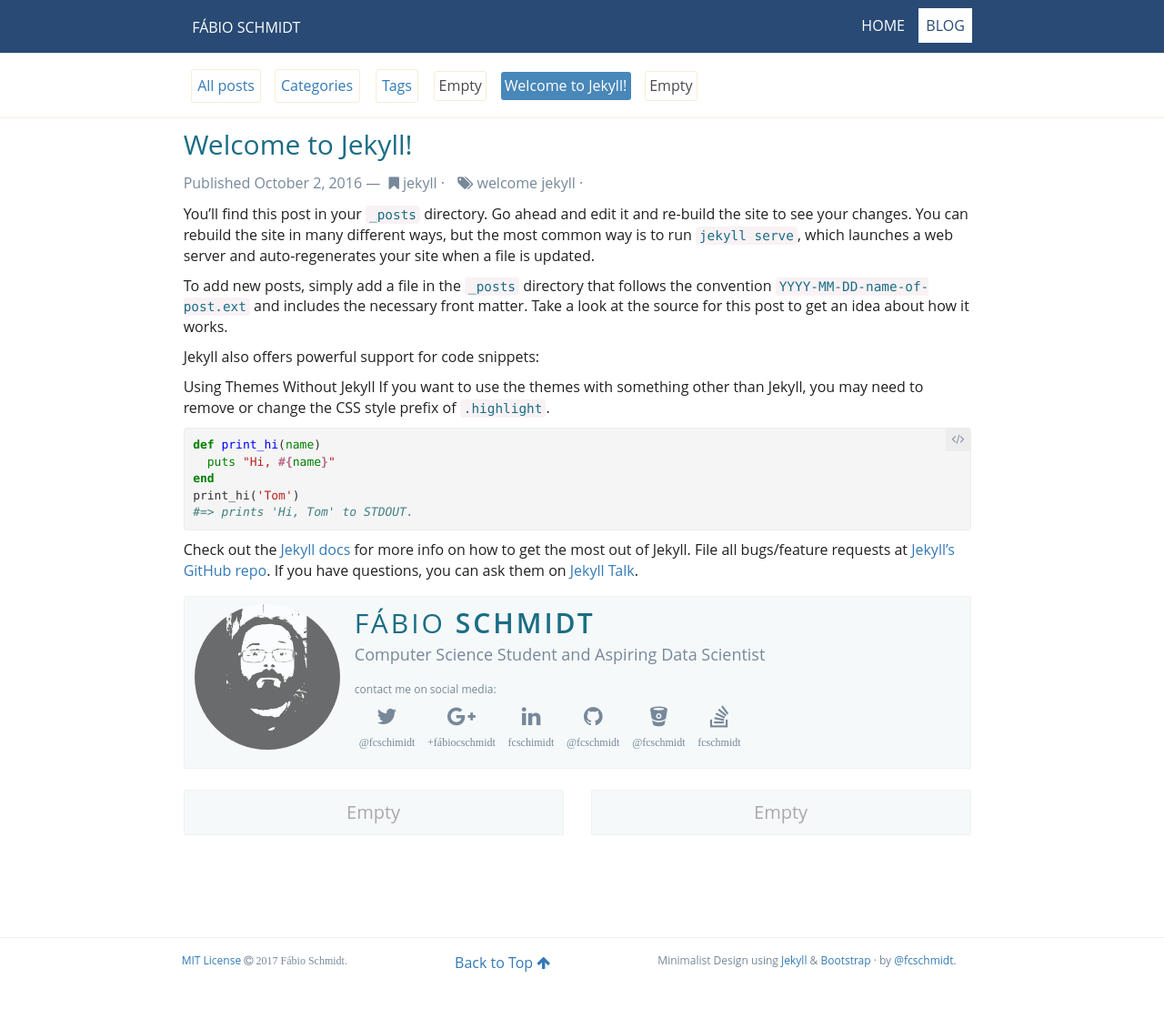
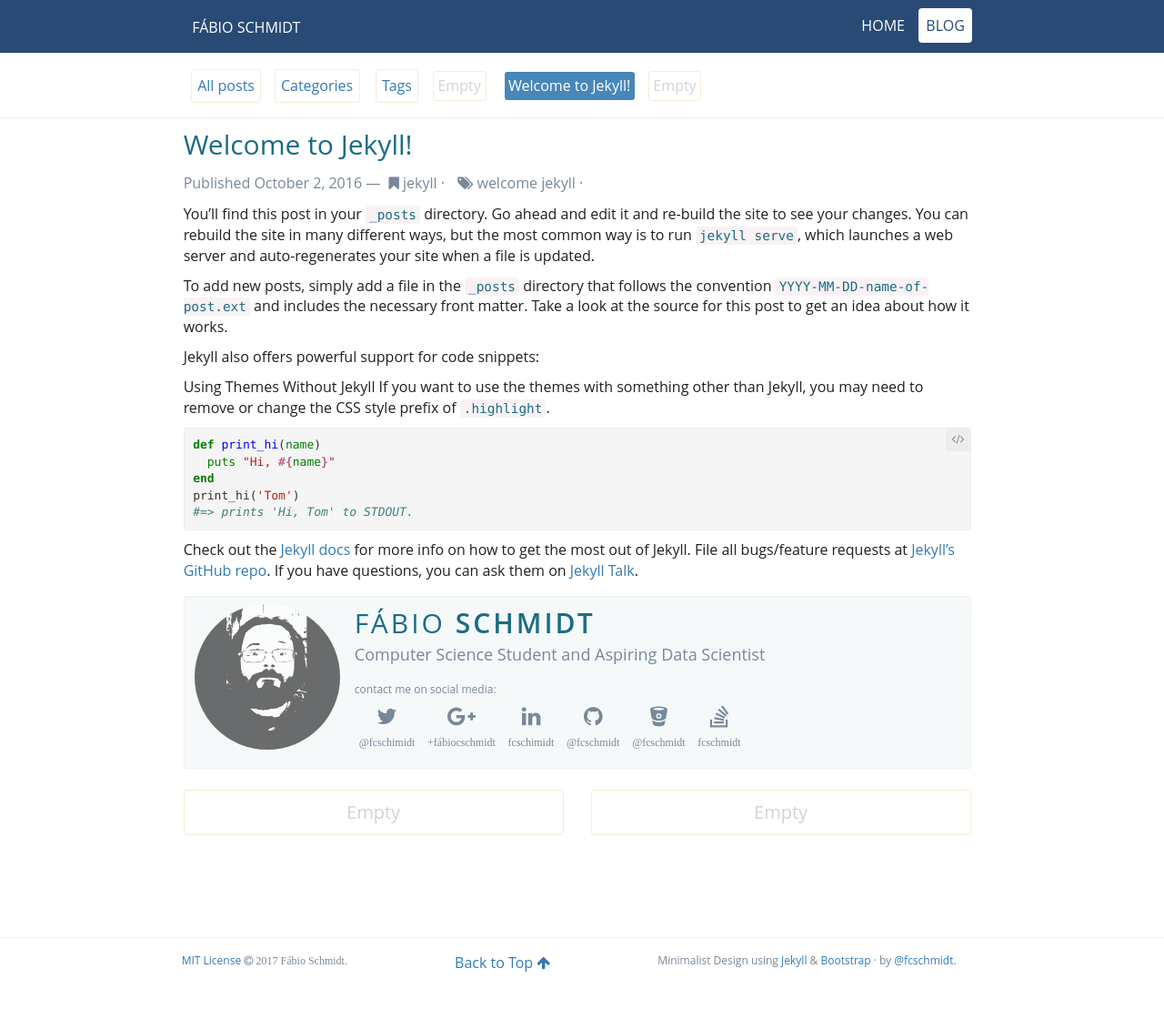
Before and after one commit to fcschmidt/fcschmidt.github.io, a Jekyll site: the page built from _posts/2016-10-02-welcome-to-jekyll.md, in a window 1280 px wide. Shown: the whole page at 91% size. Built offline with Jekyll 4.4.1, drawn with Linux system fonts in a browser that asks for light colours; nearby versions of some CDN libraries; comment, search, counter and statistics services are not loaded.

Commit message:
Update post paginate

```diff
--- a/_includes/blog/post_paginate.html
+++ b/_includes/blog/post_paginate.html
@@ -7,7 +7,7 @@
             </li>
         </a>
         {% else %}
-        <a class="previous disabled col-xs-6 col-md-6" href="#" title="{{ page.previous.title }}">
+        <a class="previous disabled col-md-6" href="#">
             <li>Empty</li>
         </a>
         {% endif %}
@@ -18,9 +18,7 @@
             </li>
         </a>
         {% else %}
-        <a class="next disabled col-xs-6 col-md-6" href="#" title="{{ page.next.title }}">
-            <li>Empty</li>
-        </a>
+        <a class="next disabled col-md-6" href=""><li>Empty</li></a>
         {% endif %}
     </ul>
 </nav>
--- a/_layouts/post.html
+++ b/_layouts/post.html
@@ -10,7 +10,7 @@
         <li class="{% if page.url contains 'categories' %}active {% endif %}"><a href="/categories/">Categories</a></li>
         <li class="{% if page.url contains 'tags' %}active {% endif %}"><a href="/tags/">Tags</a></li>
         <!--<li class="{% if page.url contains 'blog' %}active {% endif %}">{{ page.title }}</li>-->
-        <li id="toTop"><a href="#">Back to Top <i class="fa fa-arrow-up"></i></a></li>
+        <li id="toTop"><a href="#"><span>Back to Top</span> <i class="fa fa-arrow-up"></i></a></li>
         {% if page.previous %}
         <li class="previous"><a href="{{ page.previous.url }}" title="{{ page.previous.title}}"><i class="fa fa-long-arrow-left"></i> Previous</a></li>
         {% else %}
--- a/assets/css/main.css
+++ b/assets/css/main.css
@@ -228,6 +228,7 @@
     .header .nav__menu .nav__menu-primary{
         float: right;
         border-top: none;
+        margin-right: .7em;
     }
     .header .nav__menu .nav__menu-primary li{
         background-color: transparent;
@@ -256,8 +257,9 @@
     .nav__menu .nav__menu-primary li.active a{
         /*font-weight: 600;*/
         background-color: #ffffff;
+        color: #284A75;
         padding: .5em;
-        color: #284A75;
+        border-radius: 4px;
     }
     .header .nav__menu .social{display: none; !important;}
     .header .page__header{display: none; !important;}
@@ -579,29 +581,40 @@
 }
 
 .post .single__post .post__nav ul li{
-    background-color: #F6F9FA;
+    font-size: 2rem;
     padding: .5em;
-    border: 1px solid #F1F1F1;
+    border: 1px solid #faebd7;
 
-    -webkit-border-radius: 2px;
-    -moz-border-radius: 2px;
-    border-radius: 2px;
+    -webkit-border-radius: 3px;
+    -moz-border-radius: 3px;
+    border-radius: 3px;
 }
 .post .single__post .post__nav .previous,
 .post .single__post .post__nav .next{
     text-decoration: none;
 }
-.post .single__post .post__nav .previous li,
-.post .single__post .post__nav .next li,
-.post .single__post .post__nav .previous.disabled li:hover,
-.post .single__post .post__nav .next.disabled li:hover{
-    color: #a9a9a9;
-    font-size: 2rem;
-}
 .post .single__post .post__nav .previous li:hover,
 .post .single__post .post__nav .next li:hover{
-    color: #8a2be2;
+    background-color: #4887B9;
+    color: #ffffff;
+    border: 1px solid #4887B9;
+
+    -webkit-transition: all .7s;
+    -moz-transition: all .7s;
+    -ms-transition: all .7s;
+    -o-transition: all .7s;
+    transition: all .7s;
+
 }
+.post .single__post .post__nav ul .disabled li,
+.post .single__post .post__nav ul .disabled li:hover{
+    background-color: transparent;
+    color: #d3d3d3;
+    border-color: #faebd7;
+}
+
+
+
 /* Categories and Tags */
 .categories  .box .click p,
 .tags .box .click p{
@@ -667,7 +680,7 @@
         border-bottom: 1px solid #faebd7;
     }
     .nav__trilha ul{
-        margin-left: 12.8em;
+        margin-left: .8em;
         margin-top: -.3em;
         padding-bottom: .5em;
     }
@@ -699,9 +712,25 @@
         color: #ffffff;
         background-color: #4887B9;
         padding: .27em;
-        margin-left: .7em;
+        margin-left: .3em;
         margin-right: .7em;
         border-radius: 3px;
+    }
+    .nav__trilha ul li.disabled{
+        color: #d3d3d3;
+        border: 1px solid #faebd7;
+        border-radius: 3px;
+        padding: .27em;
+    }
+    /*.nav__trilha ul li.previous a,*/
+    .nav__trilha ul li.disabled.previous{
+        margin-left: .2em;
+        margin-right: .7em;
+        padding-left: .3em;
+        padding-right: .3em;
+    }
+    .nav__trilha ul li#toTop a span{
+        display: none;
     }
     .nav__trilha ul li#toTop{
         float: right;
@@ -714,15 +743,6 @@
     .nav__trilha ul li#toTop a:hover{
         background-color: transparent;
         color: #4887B9;
-    }
-    .nav__trilha ul li.disabled{
-        border: 1px solid #faebd7;
-        border-radius: 3px;
-        padding: .27em;
-    }
-    .nav__trilha ul li.previous a,
-    .nav__trilha ul li.disabled.previous{
-        margin-left: .3em;
     }
 
     /* Arrumar as imagens dos posts */
@@ -828,6 +848,16 @@
     .tags .box .tab-content .tab-pane h3 .target{
         background-color: #F6F9FA;
     }
+}
+@media screen and (min-width: 1024px) {
+    .nav__trilha ul{
+        margin-left: 12.8em;
+    }
+    .nav__trilha ul li#toTop a span{
+        display: block;
+        float: left;
+    }
+
 }
 
 
```
